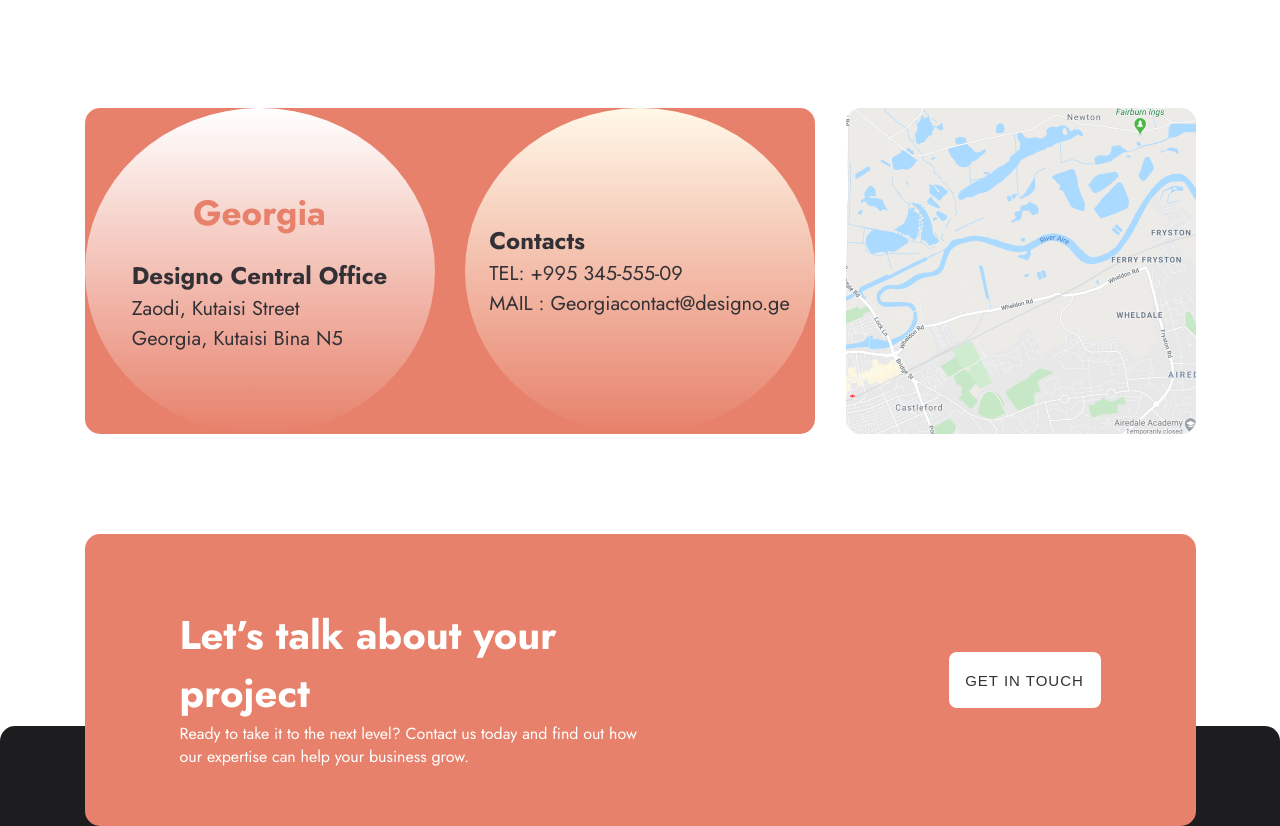
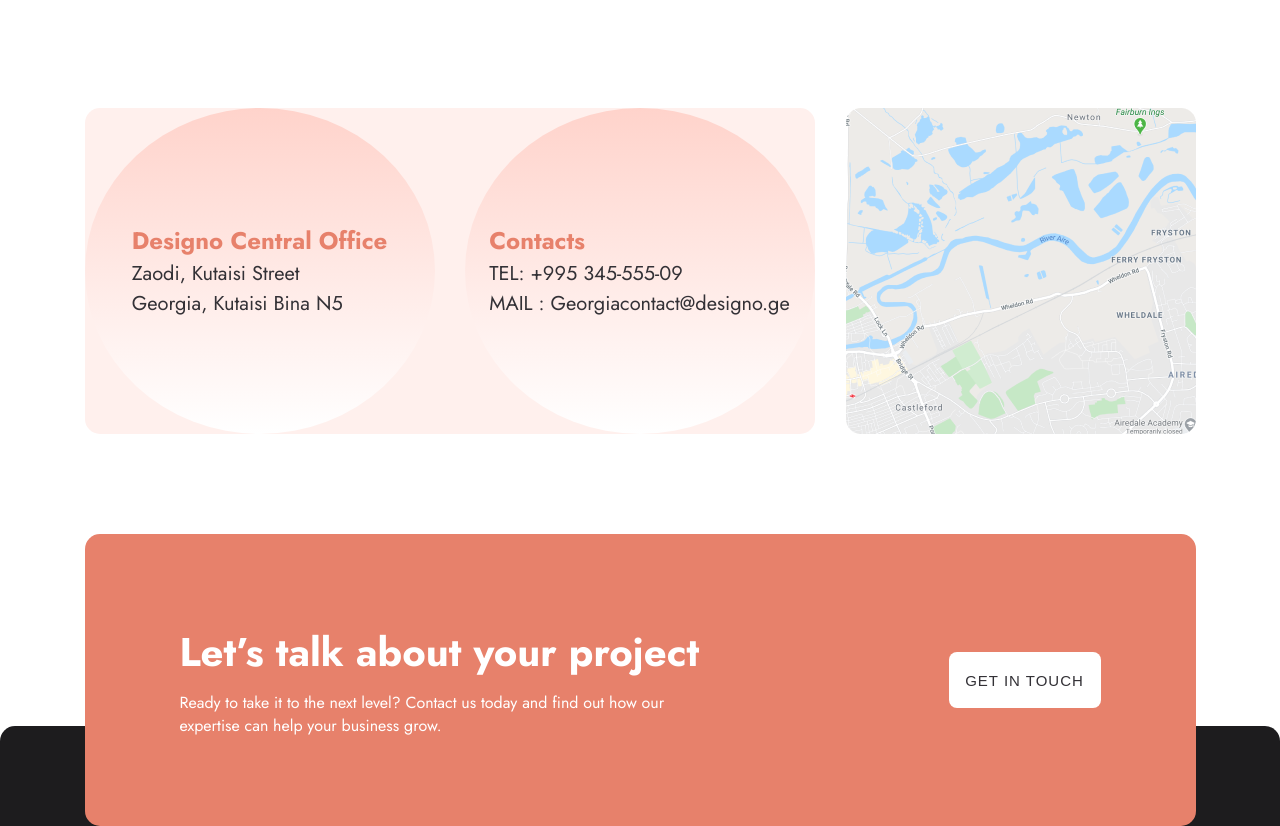
Before and after one commit to Merabi11/DESIGNO-Georgia, a plain HTML site: page location.html in a window 1280 px wide. Shown: the part 943-1769 px from the top of the page. Drawn offline with Linux system fonts and the light colour scheme.

Commit message:
DESIGNO-Georgia Webpage Is Finished

```diff
--- a/css/about.css
+++ b/css/about.css
@@ -1,11 +1,13 @@
 @import url('https://fonts.googleapis.com/css2?family=Jost:ital,wght@0,100..900;1,100..900&display=swap');
 
+/* reset website margin and padding */
 * {
   margin: 0px;
   padding: 0px;
   box-sizing: border-box;
 }
 
+/* selection changed color and background color */
 ::selection {
   background-color: #e7816b;
   color: #ffffff;
@@ -17,11 +19,13 @@ body {
   font-family: 'Jost', sans-serif;
 }
 
+/* website main container */
 .site-main-container {
   width: 100%;
   max-width: 1440px;
 }
 
+/* site top header */
 header {
   max-width: 1111px;
   margin: 0px auto;
@@ -31,10 +35,12 @@ header {
   justify-content: space-between;
 }
 
+/* header h1 transition aanimation */
 header h1 {
   transition: all 0.4s linear;
 }
 
+/* header h1 hover text shadow and scale text  */
 header h1:hover {
   scale: 1.03;
   text-shadow: 15px 0px 30px #9747ff, -15px 0px 30px #fcaf17;
@@ -54,8 +60,7 @@ ul a {
   transition: all 0.3s linear;
 }
 
-/* bottom line animation */
-
+/* navigation a teg hover text shadow */
 ul li a:hover {
   text-shadow: 15px 0px 20px #9747ff, -15px 0px 30px #fcaf17;
 }
@@ -75,8 +80,7 @@ ul li a::after {
   position: absolute;
   background: linear-gradient(to bottom right, #fcaf17, #9747ff);
 }
-
-/* end */
+/* end  navigation*/
 
 .logo-text {
   display: flex;
@@ -86,7 +90,7 @@ ul li a::after {
   color: #333136;
 }
 
-/* main content */
+/* webpage main content */
 .main-content {
   max-width: 1111px;
   height: 2604px;
@@ -96,6 +100,7 @@ ul li a::after {
   justify-content: space-between;
 }
 
+/* site top main section */
 .top-section {
   width: 100%;
   height: 480px;
@@ -280,8 +285,8 @@ ul li a::after {
 }
 
 .text-div {
-  width: 459px;
-  height: 148px;
+  width: 520px;
+  gap: 10px;
   display: flex;
   flex-direction: column;
   justify-content: space-between;
@@ -296,6 +301,7 @@ ul li a::after {
   color: #ffffff;
 }
 
+/* footer top orange section */
 .above-footer button {
   width: 152px;
   height: 56px;
--- a/css/location.css
+++ b/css/location.css
@@ -109,7 +109,7 @@ ul li a::after {
   border-radius: 15px;
   display: flex;
   justify-content: space-between;
-  background-color: #e7816b;
+  background-color: #fff0ed;
 }
 
 .left-div {
@@ -123,7 +123,7 @@ ul li a::after {
   gap: 20px;
   transition: all 0.3s linear;
   cursor: pointer;
-  background: linear-gradient(to bottom, #ffffff, #e7816b);
+  background: linear-gradient(to bottom, #ffd3cb, #ffffff);
 }
 
 .left-div:hover {
@@ -138,7 +138,7 @@ ul li a::after {
 #color {
   font-weight: bold;
   font-size: 24px;
-  color: #333136;
+  color: #e7816b;
 }
 
 .texts-1 p {
@@ -156,7 +156,7 @@ ul li a::after {
   justify-content: center;
   transition: all 0.3s linear;
   cursor: pointer;
-  background: linear-gradient(to bottom, #fff8e8, #e7816b);
+  background: linear-gradient(to bottom, #ffd3cb, #ffffff);
 }
 
 .rigth-image {
@@ -194,8 +194,8 @@ ul li a::after {
 }
 
 .text-div {
-  width: 459px;
-  height: 148px;
+  width: 520px;
+  gap: 10px;
   display: flex;
   flex-direction: column;
   justify-content: space-between;
--- a/css/style.css
+++ b/css/style.css
@@ -344,8 +344,8 @@ ul li a::after {
 }
 
 .text-div {
-  width: 459px;
-  height: 148px;
+  width: 520px;
+  gap: 10px;
   display: flex;
   flex-direction: column;
   justify-content: space-between;
--- a/location.html
+++ b/location.html
@@ -8,12 +8,13 @@
     <title>DESIGNO | Georgia</title>
   </head>
   <body>
-    <main class="site-main-container">
+    <div class="site-main-container">
       <header>
         <div class="logo-text">
           <img src="./images/designo.svg" alt="designo icon" />
           <h1>DESIGNO</h1>
         </div>
+
         <nav>
           <ul>
             <li><a href="./index.html">HOME PAGE</a></li>
@@ -23,11 +24,11 @@
           </ul>
         </nav>
       </header>
+
       <main class="main-content">
         <section class="main-section">
           <div class="left-section">
             <div class="left-div">
-              <h2>Georgia</h2>
               <div class="texts-1">
                 <p id="color">Designo Central Office</p>
                 <p>Maisuradze, Kutaisi Street</p>
@@ -53,13 +54,13 @@
           </div>
           <div class="left-section">
             <div class="left-div">
-              <h2>Georgia</h2>
               <div class="texts-1">
                 <p id="color">Designo Central Office</p>
                 <p>Zastava, Kutaisi Street</p>
                 <p>Georgia, Kutaisi Bina N22</p>
               </div>
             </div>
+
             <div class="right-div">
               <div class="texts-1">
                 <p id="color">Contacts</p>
@@ -73,13 +74,13 @@
         <section class="main-section">
           <div class="left-section">
             <div class="left-div">
-              <h2>Georgia</h2>
               <div class="texts-1">
                 <p id="color">Designo Central Office</p>
                 <p>Zaodi, Kutaisi Street</p>
                 <p>Georgia, Kutaisi Bina N5</p>
               </div>
             </div>
+
             <div class="right-div">
               <div class="texts-1">
                 <p id="color">Contacts</p>
@@ -108,6 +109,7 @@
           <button>GET IN TOUCH</button>
         </a>
       </section>
+
       <footer>
         <div class="footer-container">
           <div class="footer-navigation">
@@ -150,6 +152,6 @@
           </div>
         </div>
       </footer>
-    </main>
+    </div>
   </body>
 </html>
```
Also changed, not shown: about.html (+7 -2 lines), appdesign.html (+5 -2 lines), contact.html (+6 -3 lines), css/appdesign.css (+11 -4 lines), css/contact.css (+12 -10 lines), graphicdesign.html (+5 -2 lines), index.html (+5 -2 lines), webdesign.html (+6 -2 lines).
